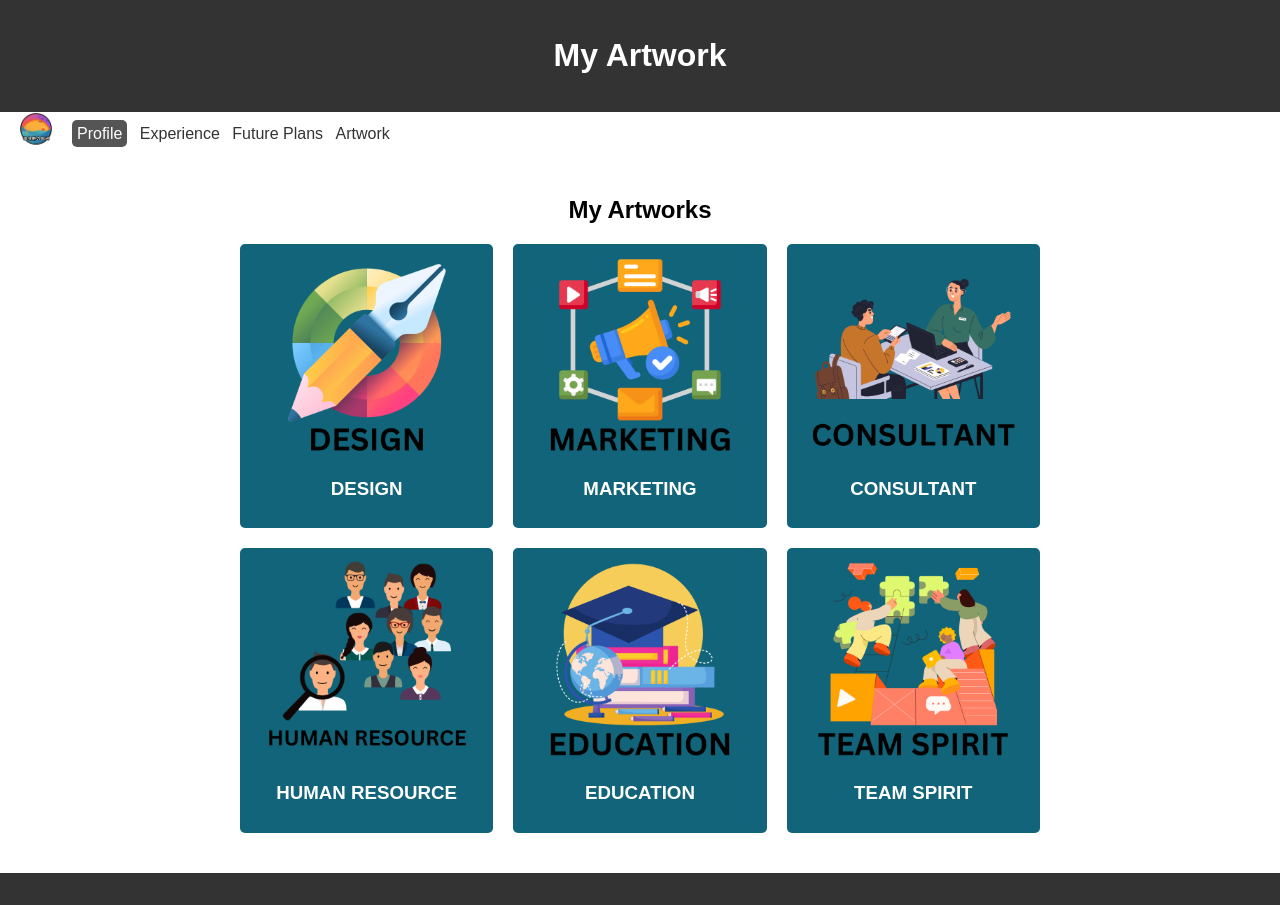
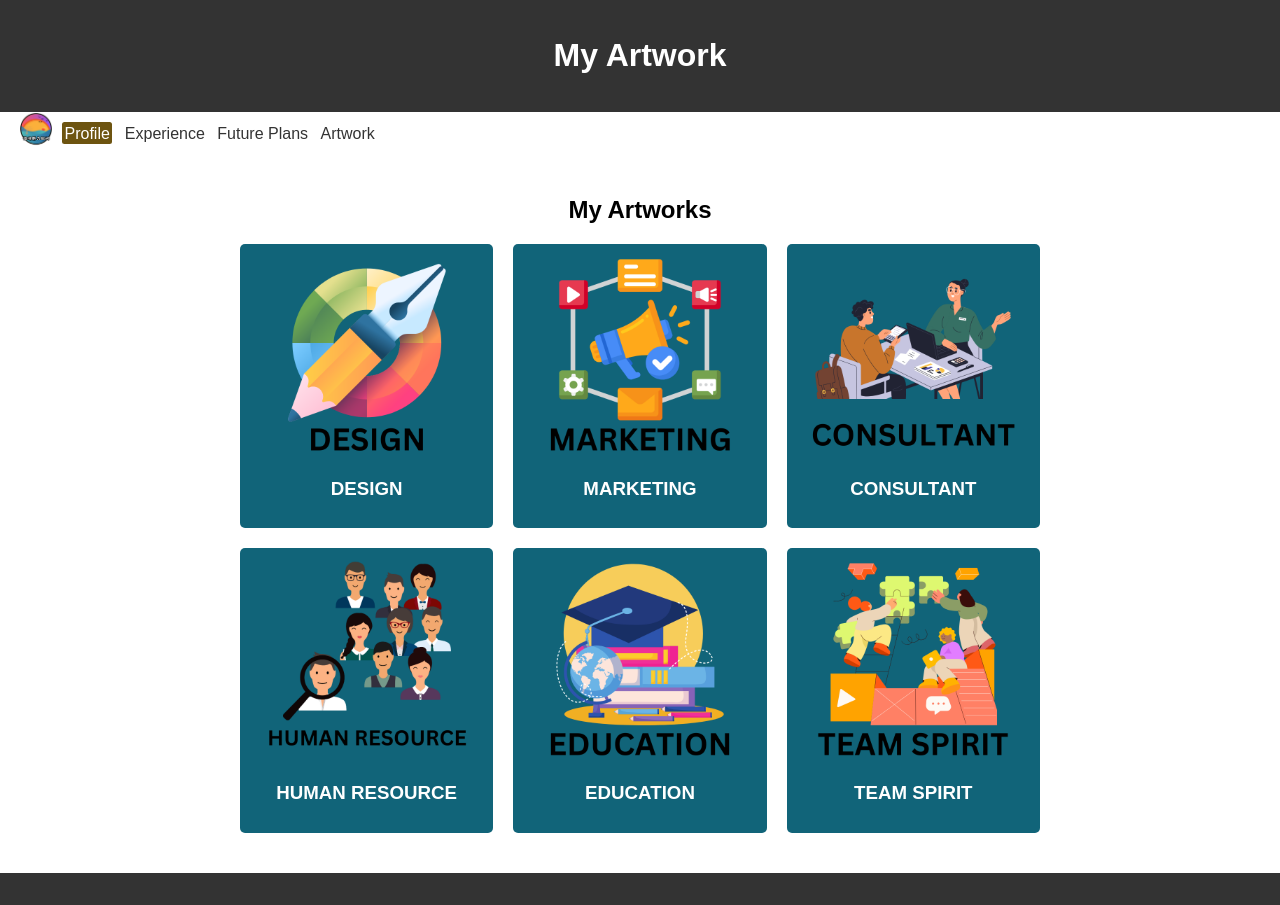
Before and after one commit to luvyeu/personalProfile-LWL, a plain HTML site: page artwork.html in a window 1280 px wide. In both pictures the pointer is over the link "Profile". Drawn offline with Linux system fonts and the light colour scheme.

Commit message:
update css file

```diff
--- a/styleDiscover.css
+++ b/styleDiscover.css
@@ -23,7 +23,7 @@ nav {
 
 nav img {
     height: 40px; /* Adjust height as needed */
-    margin-right: 20px; /* Adjust margin as needed */
+    margin-right: 10px; /* Adjust margin as needed */
 }
 
 nav ul {
@@ -44,9 +44,10 @@ nav ul li a {
 
 nav ul li a:hover {
     color: #fff;
-    background-color: #555;
-    padding: 5px;
-    border-radius: 5px;
+    /*background-color: #555;*/
+    background-color: #6d5410;
+    padding: 2.5px;
+    border-radius: 2.5px;
 }
 
 
@@ -57,9 +58,6 @@ main {
     padding: 0 20px; /* Add padding to create space on the left and right sides */
     padding-bottom: 20px; /* Add padding to create space at the bottom */
 }
-
-
-
 
 
 
@@ -147,7 +145,7 @@ main {
 /* Hover effect for story-item */
 .story-item:hover {
     background-color: rgb(87, 28, 143); /* Darker color on hover */
-    transform: scale(1.1);
+    transform: scale(1.05);
 }
 
 .story-item img {
--- a/styles.css
+++ b/styles.css
@@ -42,9 +42,10 @@ nav ul li a {
 
 nav ul li a:hover {
     color: #fff;
-    background-color: #555;
-    padding: 5px;
-    border-radius: 5px;
+    /*background-color: #555;*/
+    background-color: #6d5410;
+    padding: 2.5px;
+    border-radius: 2.5px;
 }
 
 /* Add padding to the working-experience section */
```
